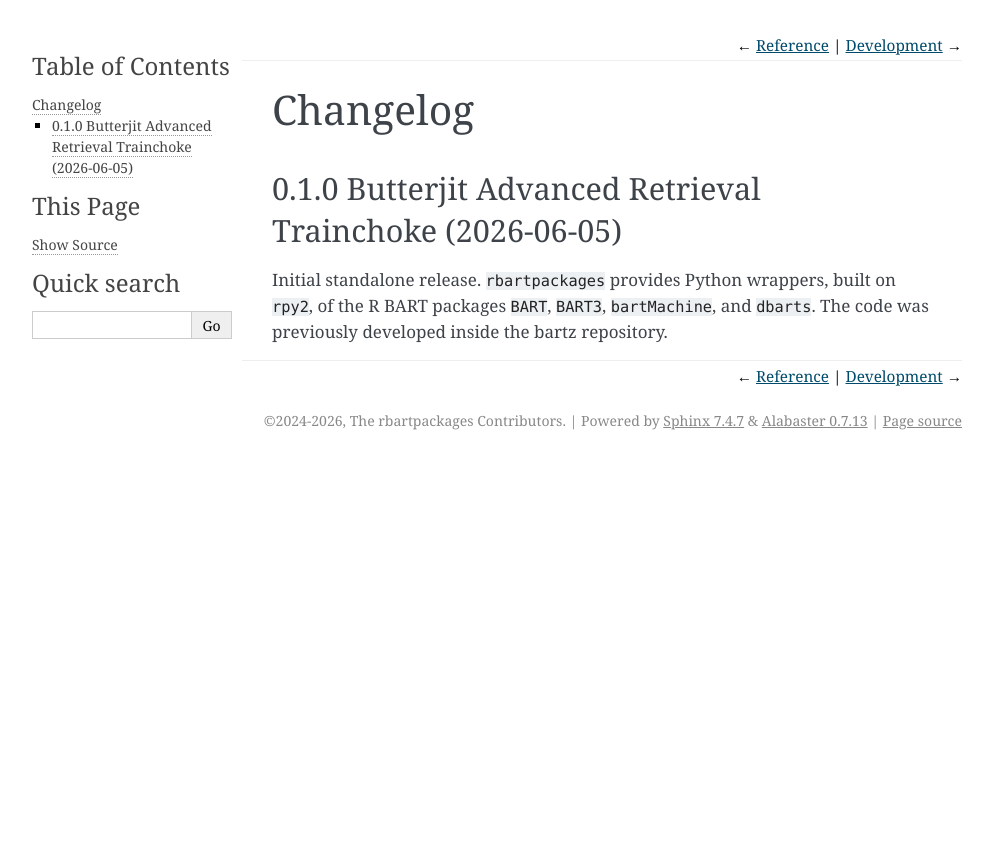
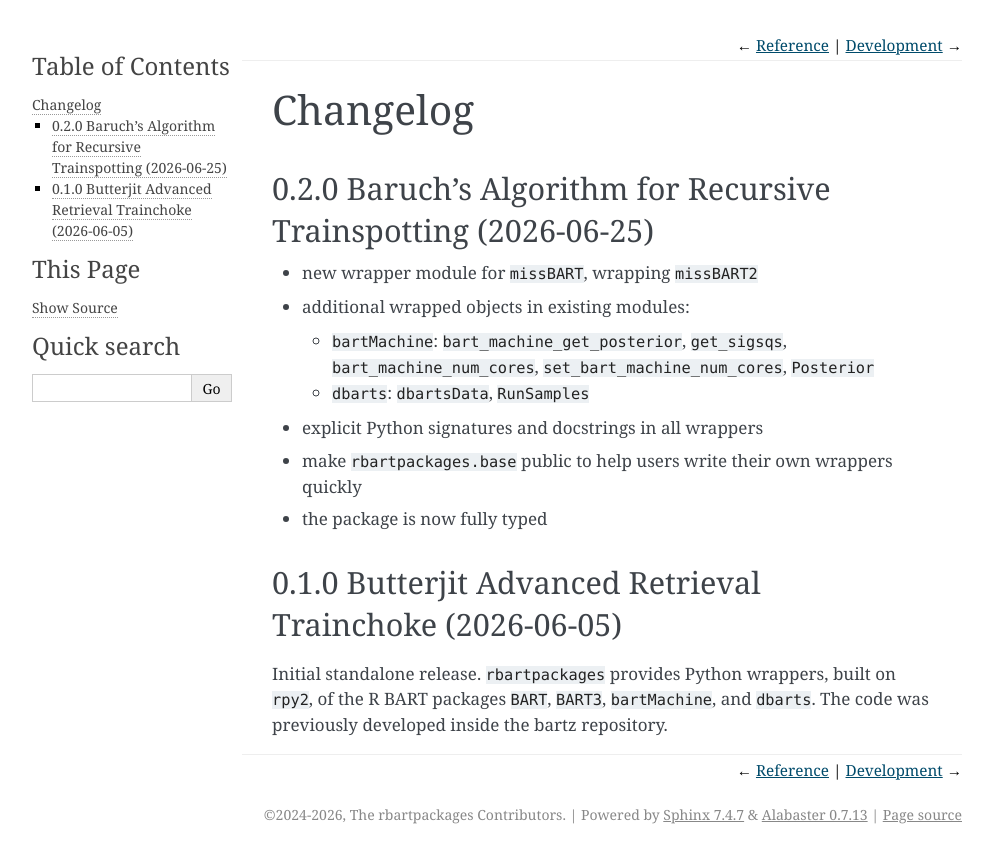
Before and after one commit to bartz-org/rbartpackages, a Sphinx documentation site: the page built from docs/changelog.md, in a window 1280 px wide. Shown: the top 863 px of the page, without its empty margins (148-1141 px from the left). Built offline with Sphinx 7.4.7, drawn with Linux system fonts in a browser that asks for light colours; the version number could not be read and is left out.

Commit message:
docs: write v0.2.0 changelog

```diff
--- a/docs/changelog.md
+++ b/docs/changelog.md
@@ -30,6 +30,15 @@ SOFTWARE.
 
 # Changelog
 
+## 0.2.0 Baruch's Algorithm for Recursive Trainspotting (2026-06-25)
+
+- new wrapper module for `missBART`, wrapping `missBART2`
+- additional wrapped objects in existing modules:
+    - `bartMachine`: `bart_machine_get_posterior`, `get_sigsqs`, `bart_machine_num_cores`, `set_bart_machine_num_cores`, `Posterior`
+    - `dbarts`: `dbartsData`, `RunSamples`
+- explicit Python signatures and docstrings in all wrappers
+- make `rbartpackages.base` public to help users write their own wrappers quickly
+- the package is now fully typed
 
 ## 0.1.0 Butterjit Advanced Retrieval Trainchoke (2026-06-05)
 
```
